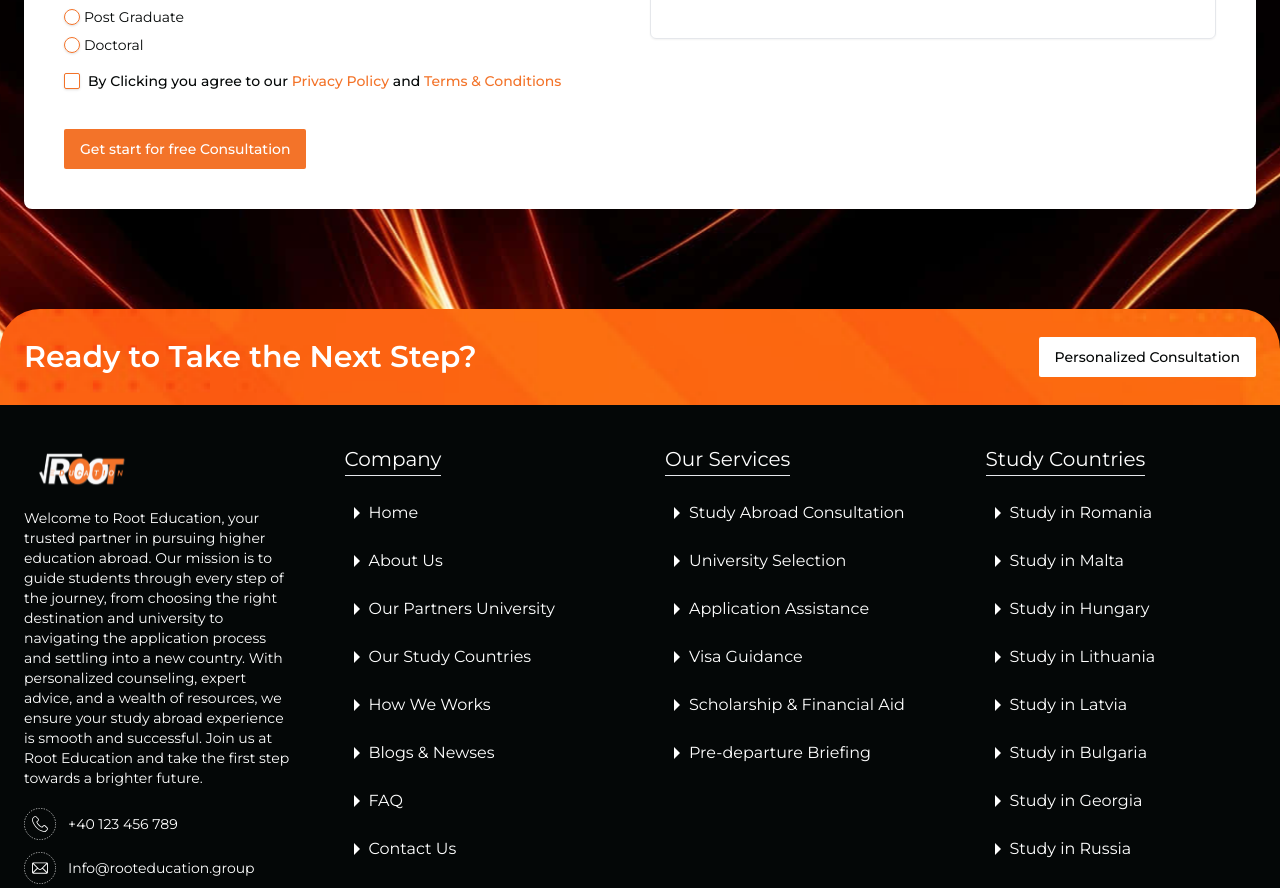
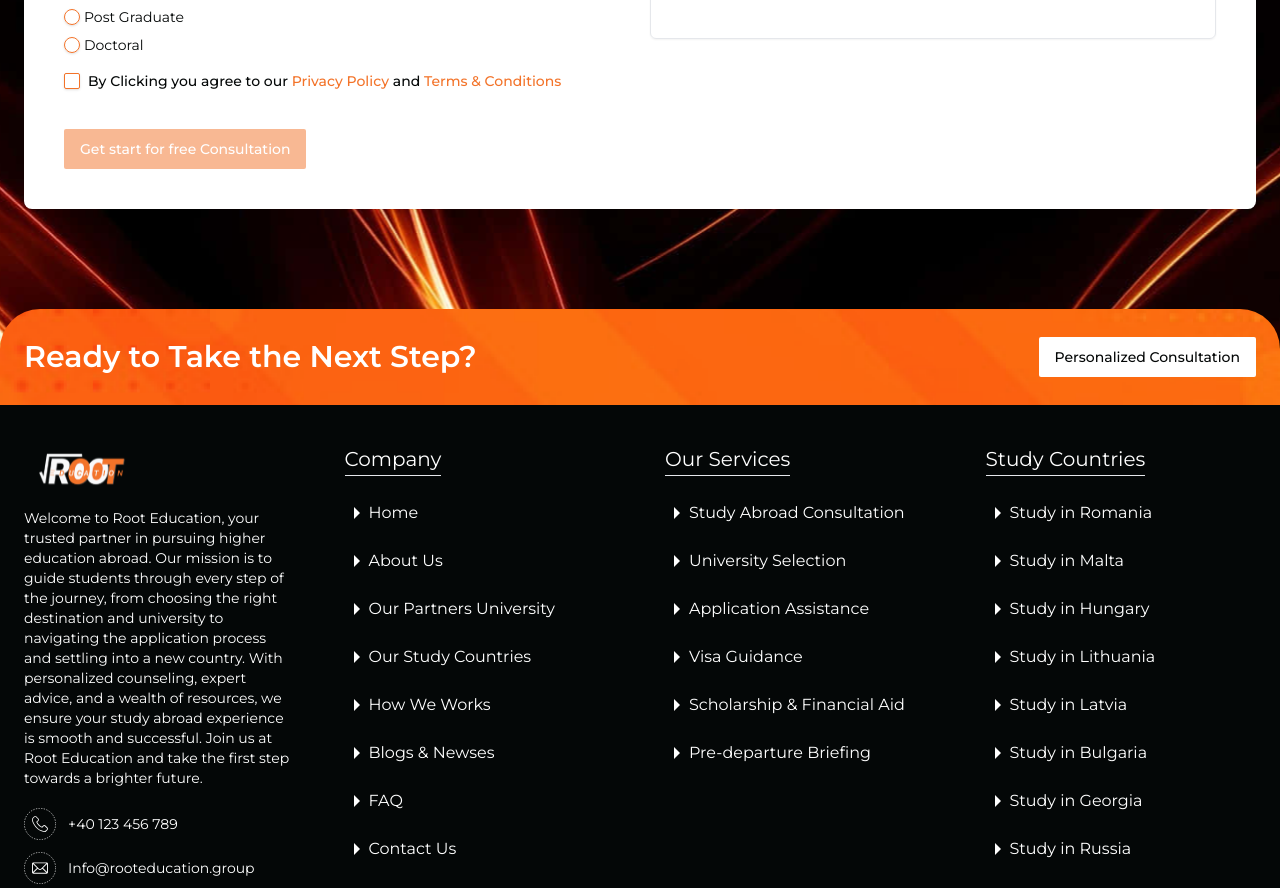
Before and after one commit to AbabilGroup/root-education, a Next.js app: page /consultation in a window 1280 px wide. Shown: the part 840-1728 px from the top of the page. Built offline with nearby package versions, Linux system fonts and the light colour scheme.

Commit message:
update consultation form

```diff
--- a/src/components/pages/consultation/ConsultationForm.tsx
+++ b/src/components/pages/consultation/ConsultationForm.tsx
@@ -24,6 +24,7 @@ import {
 import { RadioGroup, RadioGroupItem } from "@/components/ui/radio-group";
 import { Textarea } from "@/components/ui/textarea";
 import { Button } from "@/components/ui/Button";
+import { useState } from "react";
 
 const formSchema = z.object({
   name: z
@@ -54,6 +55,8 @@ const formSchema = z.object({
 });
 
 const ConsultationForm = () => {
+  const [isNotAccepted, setIsNotAccepted] = useState(true);
+
   const form = useForm<z.infer<typeof formSchema>>({
     resolver: zodResolver(formSchema),
     defaultValues: {
@@ -293,7 +296,10 @@ const ConsultationForm = () => {
         </div>
 
         <div className="flex items-center space-x-2">
-          <Checkbox id="terms" />
+          <Checkbox
+            id="terms"
+            onCheckedChange={() => setIsNotAccepted(!isNotAccepted)}
+          />
           <label
             htmlFor="terms"
             className="text-sm font-medium leading-none peer-disabled:cursor-not-allowed peer-disabled:opacity-70"
@@ -315,7 +321,9 @@ const ConsultationForm = () => {
           </label>
         </div>
         <div className="pt-5">
-          <Button type="submit">Get start for free Consultation</Button>
+          <Button type="submit" disabled={isNotAccepted}>
+            Get start for free Consultation
+          </Button>
         </div>
       </form>
     </Form>
```
